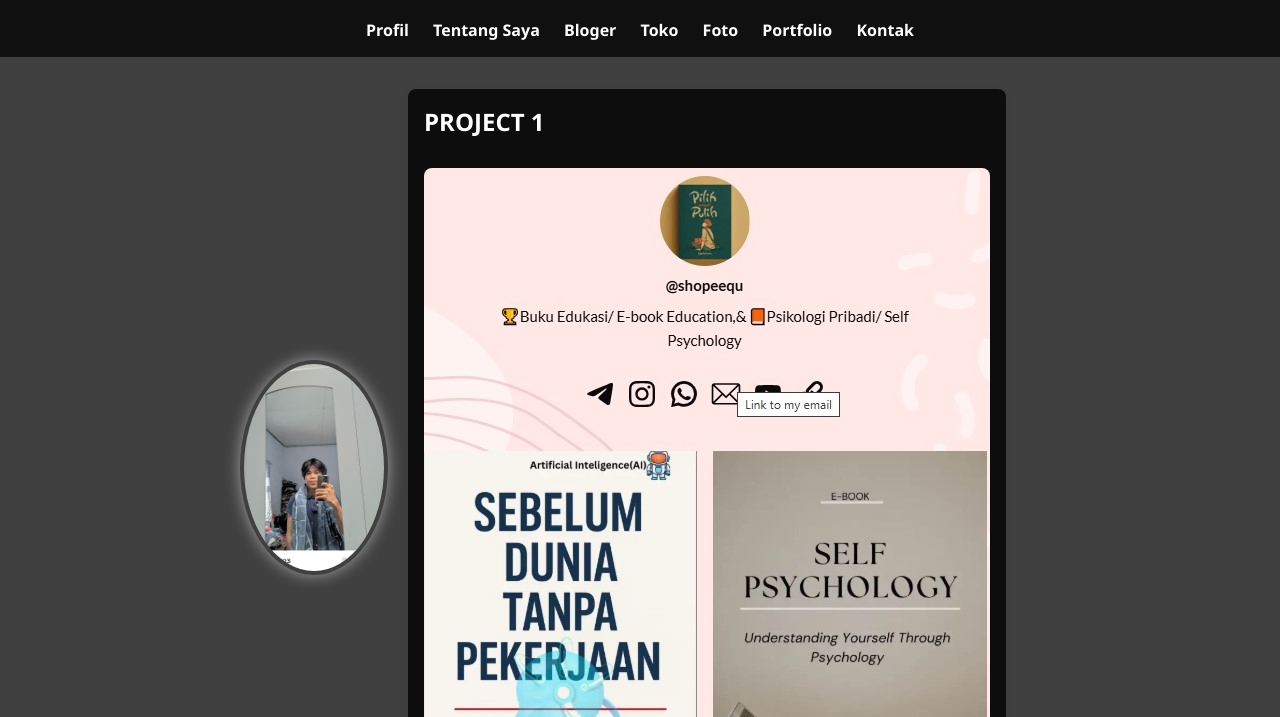
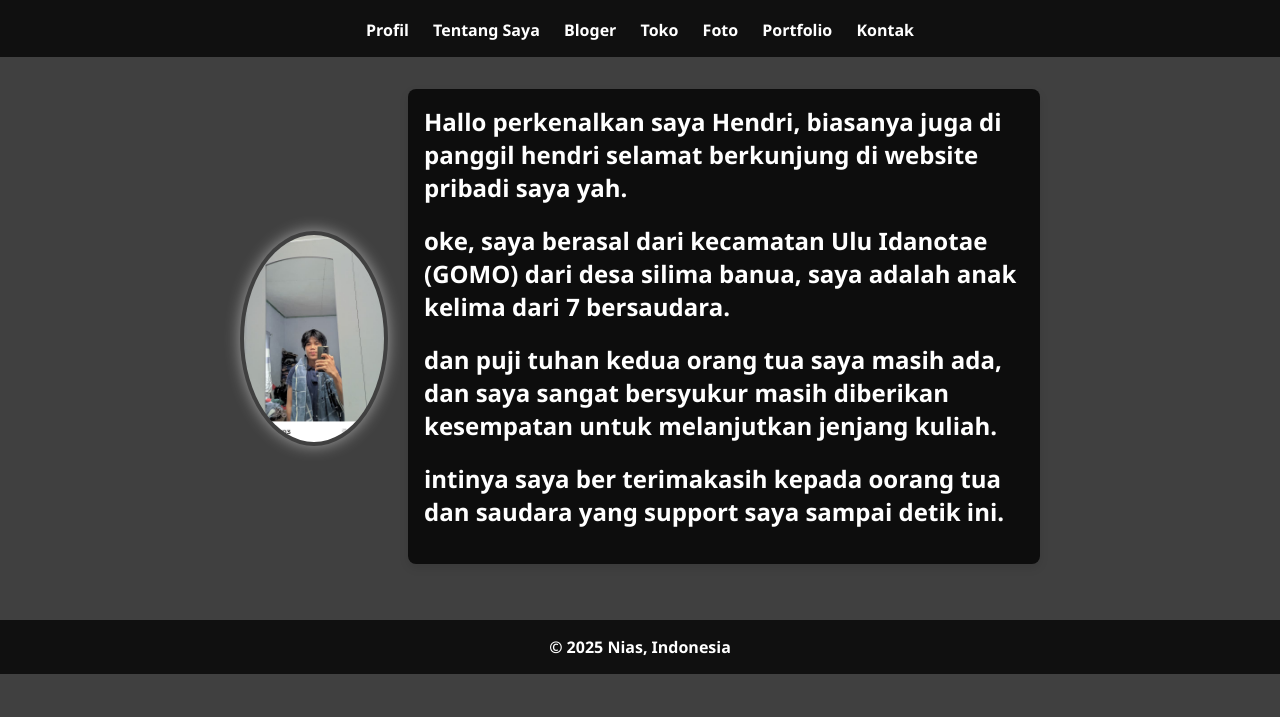
Before and after one commit to hendrigiawa/web.com, a plain HTML site: page about.html in a window 1280 px wide. Shown: the part 83-800 px from the top of the page. Drawn offline with Linux system fonts and the light colour scheme.

Commit message:
Update about.html

```diff
--- a/about.html
+++ b/about.html
@@ -167,8 +167,10 @@
 
     <div>
       <div class="project">
-        <h2>PROJECT 1</h2>
-        <img src="project.jpg" alt="Gambar Proyek 1"> <!-- Gambar proyek ditambahkan di sini -->
+        <h2>Hallo perkenalkan saya Hendri, biasanya juga di panggil hendri selamat berkunjung di website pribadi saya yah.</h2>
+		<h2>oke, saya berasal dari kecamatan Ulu Idanotae (GOMO) dari desa silima banua, saya adalah anak kelima dari 7 bersaudara.</h2>
+		<h2>dan puji tuhan kedua orang tua saya masih ada, dan saya sangat bersyukur masih diberikan kesempatan untuk melanjutkan jenjang kuliah.</h2>
+		<h2>intinya saya ber terimakasih kepada oorang tua dan saudara yang support saya sampai detik ini.</h2>
       </div>
     </div>
   </div>
```
